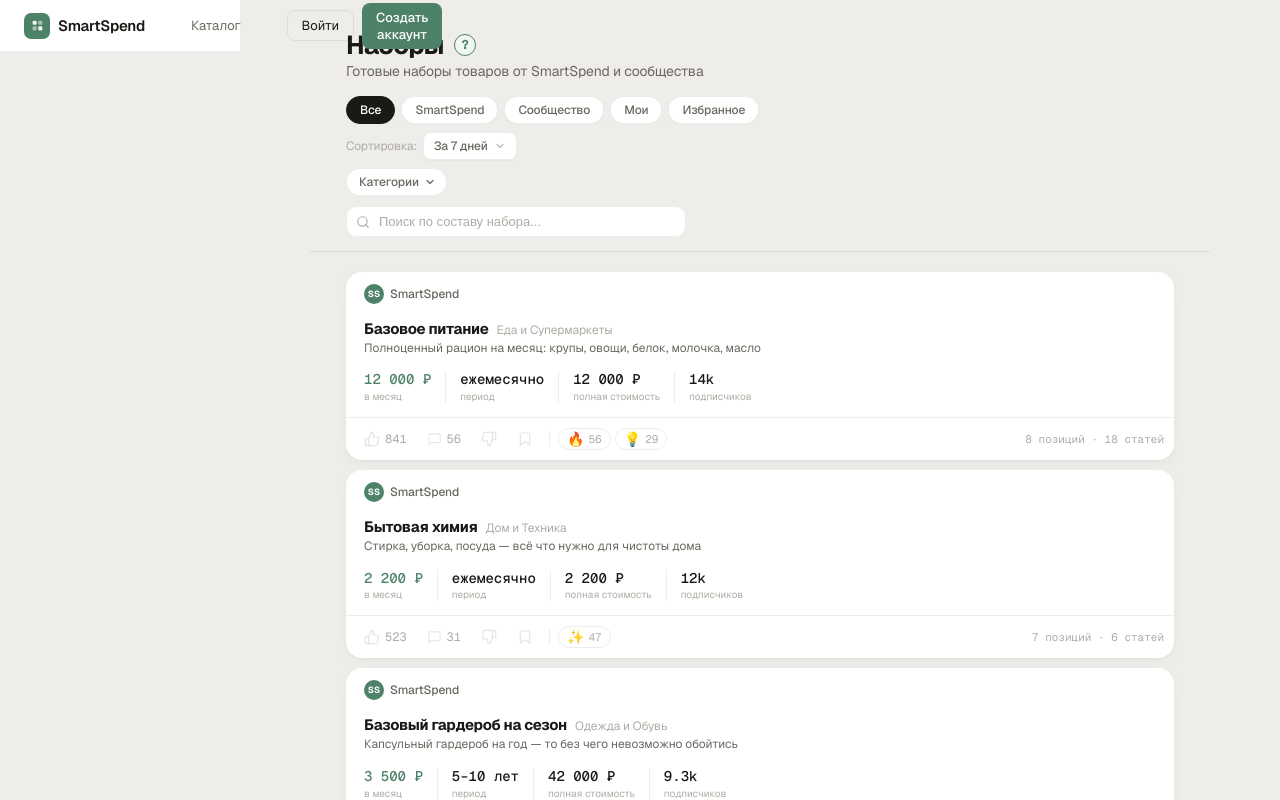
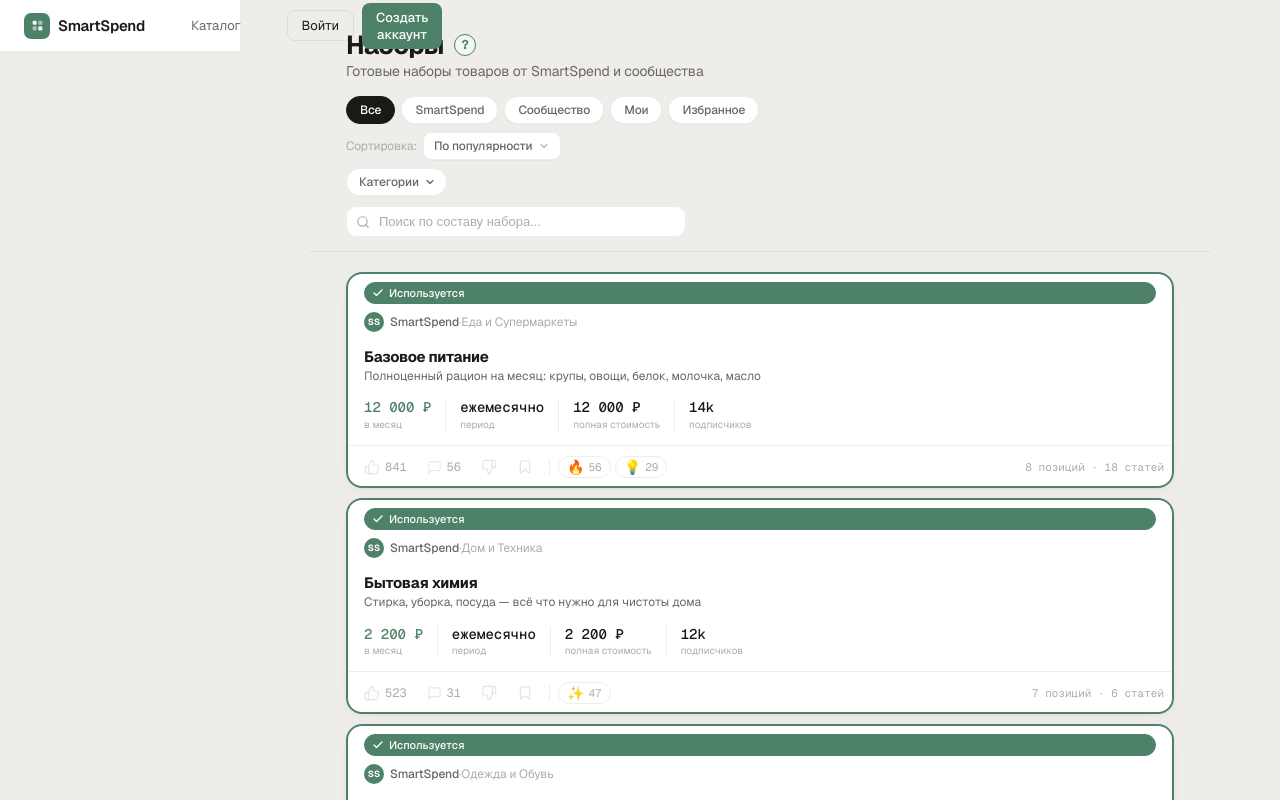
Before and after one commit to NikitaShlyapnikov/site_smartspend_v2, a React (Vite) app in the folder app/: page /#/catalog in a window 1280 px wide. Built offline with nearby package versions, Linux system fonts and the light colour scheme.

Commit message:
change set

```diff
--- a/app/src/pages/Catalog.jsx
+++ b/app/src/pages/Catalog.jsx
@@ -16,6 +16,12 @@ function loadLikes() {
 }
 function saveLikes(set) {
   try { localStorage.setItem('ss_catalog_likes', JSON.stringify([...set])) } catch {}
+}
+function loadUsedSets() {
+  try { return new Set(JSON.parse(localStorage.getItem('ss_used_sets') || '["s1","s2","s3"]')) } catch { return new Set(['s1','s2','s3']) }
+}
+function saveUsedSets(s) {
+  try { localStorage.setItem('ss_used_sets', JSON.stringify([...s])) } catch {}
 }
 
 const CATEGORIES = [
@@ -43,10 +49,8 @@ const SOURCE_MODES = [
 ]
 
 const SORT_OPTIONS = [
-  { group: 'Новизна',         id: 'newest',      label: 'Сначала новые' },
-  { group: 'По популярности', id: 'popular_7d',  label: 'За 7 дней' },
-  { group: 'По популярности', id: 'popular_30d', label: 'За месяц' },
-  { group: 'По популярности', id: 'popular_all', label: 'За всё время' },
+  { id: 'popular', label: 'По популярности' },
+  { id: 'newest',  label: 'Сначала новые' },
 ]
 
 function SortDropdown({ sort, onSort }) {
@@ -62,30 +66,23 @@ function SortDropdown({ sort, onSort }) {
   }, [])
 
   const current = SORT_OPTIONS.find(o => o.id === sort)
-  const groups = [...new Set(SORT_OPTIONS.map(o => o.group))]
 
   return (
     <div className="sort-wrap" ref={ref}>
       <span className="sort-label-txt">Сортировка:</span>
-      <button className={`sort-btn${open ? ' open' : ''}${sort !== 'popular_7d' ? ' active' : ''}`} onClick={() => setOpen(o => !o)}>
-        <span>{current?.label || 'За 7 дней'}</span>
+      <button className={`sort-btn${open ? ' open' : ''}${sort !== 'popular' ? ' active' : ''}`} onClick={() => setOpen(o => !o)}>
+        <span>{current?.label || 'По популярности'}</span>
         <svg className="sort-btn-chevron" width="12" height="12" viewBox="0 0 24 24" fill="none" stroke="currentColor" strokeWidth="2.5" strokeLinecap="round" strokeLinejoin="round">
           <polyline points="6 9 12 15 18 9"/>
         </svg>
       </button>
       <div className={`sort-dropdown sort-dropdown--left${open ? ' open' : ''}`}>
-        {groups.map((grp, gi) => (
-          <div key={grp}>
-            {gi > 0 && <div className="sort-divider" />}
-            <div className="sort-group-label">{grp}</div>
-            {SORT_OPTIONS.filter(o => o.group === grp).map(opt => (
+        {SORT_OPTIONS.map(opt => (
           <div key={opt.id} className={`sort-option${sort === opt.id ? ' active' : ''}`} onClick={() => { onSort(opt.id); setOpen(false) }}>
             {opt.label}
             <svg className="sort-option-check" viewBox="0 0 24 24" fill="none" stroke="currentColor" strokeWidth="2.5" strokeLinecap="round" strokeLinejoin="round">
               <polyline points="20 6 9 17 4 12"/>
             </svg>
-              </div>
-            ))}
           </div>
         ))}
       </div>
@@ -300,18 +297,55 @@ function BookmarkBtn({ bookmarked, onToggle }) {
   )
 }
 
-const SS_AUTHOR = { name: 'SmartSpend', initials: 'SS', color: '#4E8268', followers: null, articles: 0, sets: 0, isSmartSpend: true }
+const SS_AUTHOR = { name: 'SmartSpend', initials: 'SS', color: '#4E8268', followers: 12400, articles: 47, sets: 14, desc: 'Официальные наборы и статьи от команды SmartSpend' }
 
 function SmartSpendChip() {
+  const [showCard, setShowCard] = useState(false)
+  const [following, setFollowing] = useState(false)
+  const [followAnim, setFollowAnim] = useState(false)
+  const showTimer = useRef(null)
+  const hideTimer = useRef(null)
+
+  const isTouch = () => window.matchMedia('(hover: none)').matches
+
+  function onEnter() {
+    if (isTouch()) return
+    clearTimeout(hideTimer.current)
+    showTimer.current = setTimeout(() => setShowCard(true), 350)
+  }
+  function onLeave() {
+    if (isTouch()) return
+    clearTimeout(showTimer.current)
+    hideTimer.current = setTimeout(() => setShowCard(false), 180)
+  }
+  function handleFollow() { setFollowAnim(true); setTimeout(() => setFollowAnim(false), 450); setFollowing(f => !f) }
+
   return (
-    <span className="author-chip author-chip--ss">
+    <span className="author-chip-wrap" onMouseEnter={onEnter} onMouseLeave={onLeave}>
+      <button className="author-chip" onClick={e => e.stopPropagation()}>
         <div className="author-avatar-sm" style={{ background: SS_AUTHOR.color, fontSize: 9, fontWeight: 700 }}>SS</div>
         <span className="author-name-inline">SmartSpend</span>
+      </button>
+      {showCard && (
+        <div className="author-popover" onMouseEnter={() => clearTimeout(hideTimer.current)} onMouseLeave={onLeave} onClick={e => e.stopPropagation()}>
+          <div className="ap-top">
+            <div className="ap-avatar" style={{ background: SS_AUTHOR.color, fontSize: 13, fontWeight: 700 }}>SS</div>
+            <button className={`ap-follow-btn${following ? ' following' : ''}${followAnim ? ' follow-pop' : ''}`} onClick={handleFollow}>
+              {following ? 'Отменить подписку' : 'Подписаться'}
+            </button>
+          </div>
+          <div className="ap-name">{SS_AUTHOR.name}</div>
+          <div className="ap-meta">
+            {SS_AUTHOR.followers.toLocaleString('ru')} подписчиков · {SS_AUTHOR.sets} наборов · {SS_AUTHOR.articles} статей
+          </div>
+          {SS_AUTHOR.desc && <p className="ap-desc">{SS_AUTHOR.desc}</p>}
+        </div>
+      )}
     </span>
   )
 }
 
-function CatalogCard({ set, isLiked, isDisliked, isBookmarked, onLike, onDislike, onBookmark, onCategoryClick, navigate, username }) {
+function CatalogCard({ set, isLiked, isDisliked, isBookmarked, onLike, onDislike, onBookmark, isUsed, onToggleUsed, onCategoryClick, navigate, username }) {
   const catLabel = CATEGORIES.find(c => c.id === set.category)?.label
   const totalItems = set.items.length + (set.more || 0)
   const [reactions, setReactions] = useState(() => (set.reactions || []).map(r => ({ ...r })))
@@ -338,22 +372,26 @@ function CatalogCard({ set, isLiked, isDisliked, isBookmarked, onLike, onDislike
         : null
 
   return (
-    <div className="catalog-card" onClick={() => navigate(`/set/${set.id}`)}>
+    <div className={`catalog-card${isUsed ? ' catalog-card--used' : ''}`} onClick={() => navigate(`/set/${set.id}`)}>
+      <button
+        className={`card-used-btn${isUsed ? ' active' : ''}`}
+        onClick={e => { e.stopPropagation(); onToggleUsed() }}
+        title={isUsed ? 'Убрать из используемых' : 'Отметить как используемый'}
+      >
+        <svg width="12" height="12" viewBox="0 0 24 24" fill="none" stroke="currentColor" strokeWidth="2.5" strokeLinecap="round" strokeLinejoin="round">
+          <polyline points="20 6 9 17 4 12"/>
+        </svg>
+        {isUsed ? 'Используется' : 'Использую'}
+      </button>
       {authorRow && (
         <div className="card-author-row" onClick={e => e.stopPropagation()}>
           {authorRow}
+          {catLabel && <><span className="fa-sep">·</span><button className="fa-category" onClick={e => { e.stopPropagation(); onCategoryClick(set.category) }}>{catLabel}</button></>}
         </div>
       )}
       <div className="card-body">
         <div>
-          <div className="card-title-row">
-            <span className="card-title">{set.title}</span>
-            {catLabel && (
-              <button className="fa-category" onClick={e => { e.stopPropagation(); onCategoryClick(set.category) }}>
-                {catLabel}
-              </button>
-            )}
-          </div>
+          <div className="card-title">{set.title}</div>
           <div className="card-desc">{set.desc}</div>
         </div>
       </div>
@@ -493,11 +531,12 @@ export default function Catalog() {
 
   const [cat, setCat]             = useState(() => initCatId ? new Set([initCatId]) : new Set())
   const [sourceFilter, setSrc]    = useState('all')
-  const [sortFilter, setSort]     = useState('popular_7d')
+  const [sortFilter, setSort]     = useState('popular')
   const [likedSets, setLikedSets] = useState(loadLikes)
   const [itemSearch, setItemSearch] = useState('')
   const [catalogLikes, setCatalogLikes] = useState(new Set())
   const [catalogDislikes, setCatalogDislikes] = useState(new Set())
+  const [usedSets, setUsedSets] = useState(loadUsedSets)
   const { modal: authModal, requireAuth } = useAuthModal()
   const [showSpotlight, setShowSpotlight] = useState(false)
 
@@ -543,10 +582,11 @@ export default function Catalog() {
       : (a, b) => (b.users || 0) - (a.users || 0)
   )
 
-  const hasFilters = cat.size > 0 || sourceFilter !== 'all' || sortFilter !== 'popular_7d' || itemSearch.trim() !== ''
+
+  const hasFilters = cat.size > 0 || sourceFilter !== 'all' || sortFilter !== 'popular' || itemSearch.trim() !== ''
 
   function resetFilters() {
-    setCat(new Set()); setSrc('all'); setSort('popular_7d'); setItemSearch('')
+    setCat(new Set()); setSrc('all'); setSort('popular'); setItemSearch('')
   }
 
   const fmtDate = iso => new Date(iso).toLocaleDateString('ru-RU', { day: 'numeric', month: 'short' })
@@ -640,6 +680,8 @@ export default function Catalog() {
               onLike={() => { if (!requireAuth()) return; setCatalogLikes(prev => { const n = new Set(prev); n.has(set.id) ? n.delete(set.id) : n.add(set.id); if (n.has(set.id)) setCatalogDislikes(p => { const d = new Set(p); d.delete(set.id); return d }); return n }) }}
               onDislike={() => { if (!requireAuth()) return; setCatalogDislikes(prev => { const n = new Set(prev); n.has(set.id) ? n.delete(set.id) : n.add(set.id); if (n.has(set.id)) setCatalogLikes(p => { const l = new Set(p); l.delete(set.id); return l }); return n }) }}
               onBookmark={() => { if (!requireAuth()) return; setLikedSets(prev => { const next = new Set(prev); next.has(set.id) ? next.delete(set.id) : next.add(set.id); saveLikes(next); return next }) }}
+              isUsed={usedSets.has(set.id)}
+              onToggleUsed={() => { if (!requireAuth()) return; setUsedSets(prev => { const n = new Set(prev); n.has(set.id) ? n.delete(set.id) : n.add(set.id); saveUsedSets(n); return n }) }}
               onCategoryClick={handleCatChange}
               navigate={navigate}
               username={username}
```
Also changed, not shown: app/src/index.css. Lines whose indentation alone changed are shown as unchanged.
